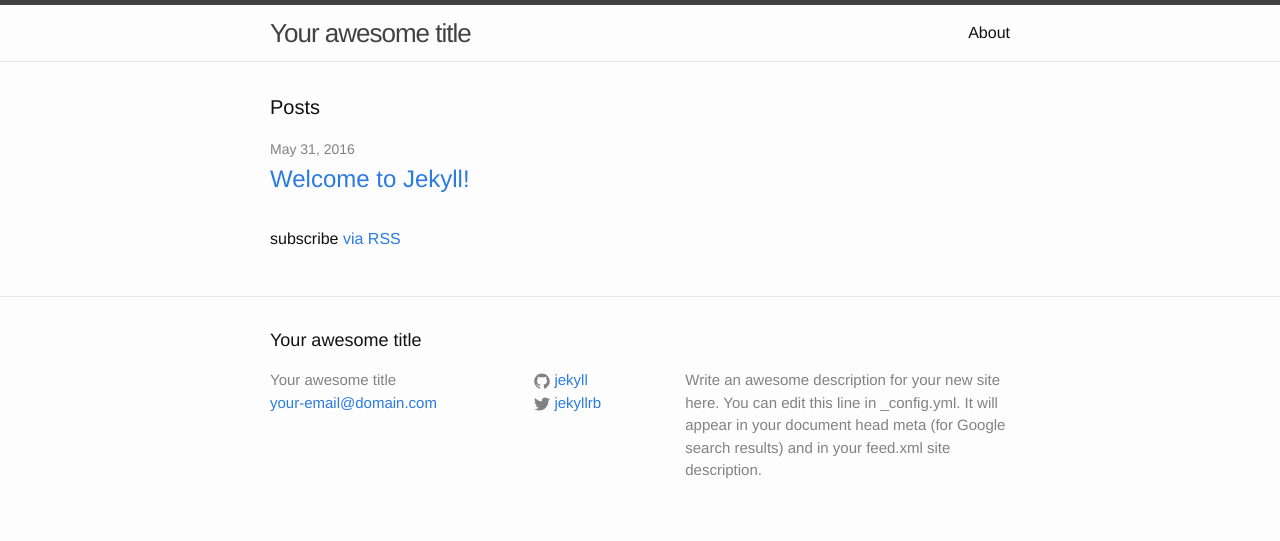
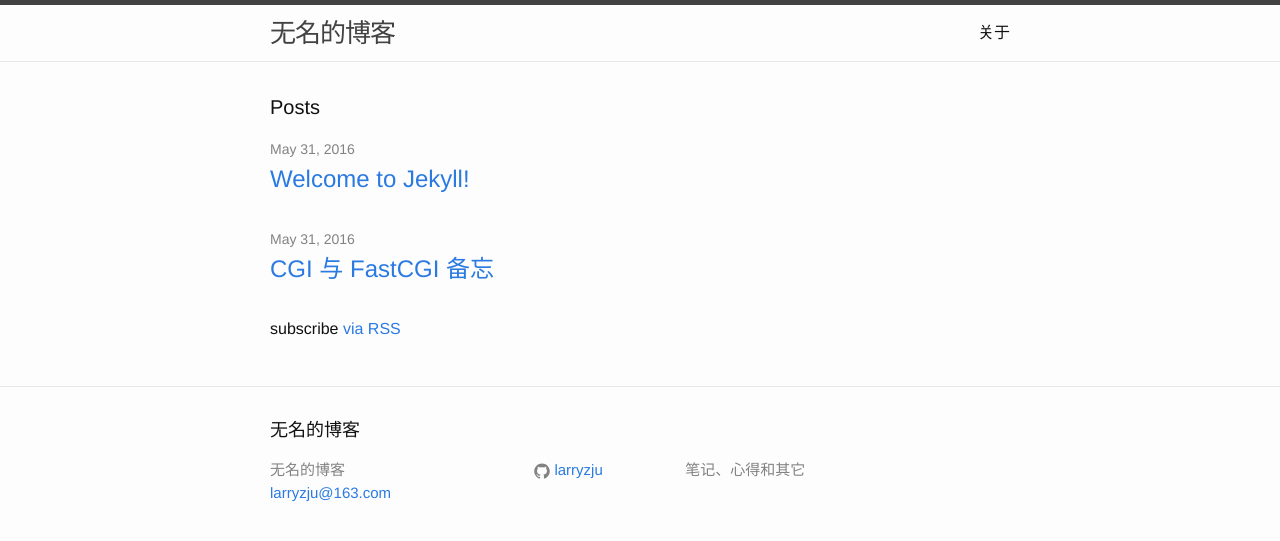
Before and after one commit to larryzju/larryzju.github.io, a Jekyll site: the page built from index.html, in a window 1280 px wide. Shown: the top 541 px of the page. Built offline with Jekyll 4.4.1, drawn with Linux system fonts in a browser that asks for light colours.

Commit message:
添加cgi概念备忘

```diff
--- a/_config.yml
+++ b/_config.yml
@@ -6,16 +6,13 @@
 # 'jekyll serve'. If you change this file, please restart the server process.
 
 # Site settings
-title: Your awesome title
-email: your-email@domain.com
+title: 无名的博客
+email: larryzju@163.com
 description: > # this means to ignore newlines until "baseurl:"
-  Write an awesome description for your new site here. You can edit this
-  line in _config.yml. It will appear in your document head meta (for
-  Google search results) and in your feed.xml site description.
+  笔记、心得和其它
 baseurl: "" # the subpath of your site, e.g. /blog
-url: "http://yourdomain.com" # the base hostname & protocol for your site
-twitter_username: jekyllrb
-github_username:  jekyll
+url: "http://larryzju.github.io" # the base hostname & protocol for your site
+github_username:  larryzju
 
 # Build settings
 markdown: kramdown
--- /dev/null
+++ b/_posts/2016-05-31-cgi.markdown
@@ -0,0 +1,29 @@
+---
+title: CGI 与 FastCGI 备忘
+layout: post
+categories: technology,note
+---
+
+# 概述
+
+CGI ( common gateway interface ) 是 WEB 服务器与浏览器之间进行动态资源交换的一种**协议** ，有时也指 CGI program 或 CGI script。
+
+WEB 服务器配置 CGI 服务，当收到请求服务后，准备执行环境并调用 CGI 脚本，将 CGI 脚本标准输出(stdout) 作为 HTTP 响应头和内容返回。
+
+CGI 脚本可由任何语言编写，其本质是一个生成页面内容的外部程序，用于为页面增加动态内容。与普通程序输入输出不同，CGI 的输入为 HTTP 请求（POST或GET等）而输出中应该包含 `MIME-TYPE` 头，如 `Content-type: text/html\n\n` 来标志返回 HTTP 类型。
+
+FastCGI 为了解决 CGI 对每次请求都单独发起一个进程（或线程）来执行造成大量的开销，引入“池”的概念，启动 N 个守护进程，并从进程池中取出一个空闲的进程来处理请求。
+
+# Apache CGI 配置
+
+* `LoadModule` 加载相关 Apache 模块（cgi, cgid, fcgid 等）
+* `ScriptAlias` 配置目录，该目录下的文件将被视为 CGI 脚本（要求可执行、有读写权限）
+* `AddHandler` 或 `SetHandler` 匹配可执行脚本
+* `Options +ExecCGI` 使 Apache 执行目录下的文件
+
+# CGI 脚本
+
+CGI 脚本可以用任何编程语言写成，主要解析输入并生成输出。输入以键值对表示，主流语言都有可用的库来简化解析输入和调试过程。
+
+* perl 可以使用 `CGI.pm` 模块
+* python 内置有 `cgi` 模块
--- a/about.md
+++ b/about.md
@@ -1,6 +1,6 @@
 ---
 layout: page
-title: About
+title: 关于
 permalink: /about/
 ---
 
```
